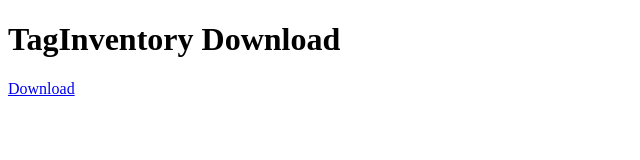
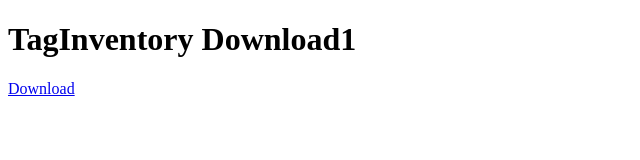
Before and after one commit to RFLocus/TagInventory-Realse, a plain HTML site: page index.html in a window 1280 px wide. Shown: the full height of the page, 0-640 px from the left. Drawn offline with Linux system fonts and the light colour scheme.

Commit message:
Update index.html

```diff
--- a/index.html
+++ b/index.html
@@ -6,7 +6,7 @@
   <title>TagInventory Download</title>
 </head>
 <body>
-<h1>TagInventory Download</h1>
+<h1>TagInventory Download1</h1>
 <a href="itms-services://?action=download-manifest&url=https://github.com/RFLocus/TagInventory/releases/download/1.1.7/manifest.plist">Download</a>
 </body>
 </html>
```
